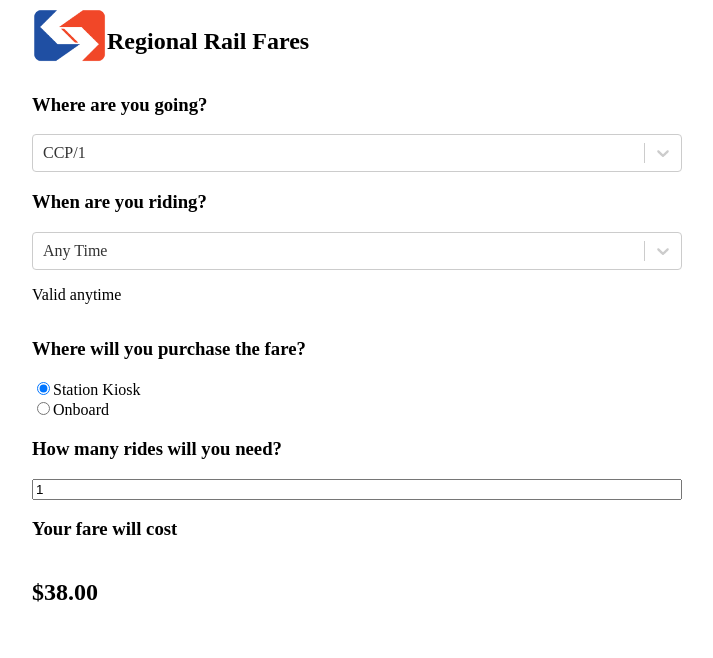
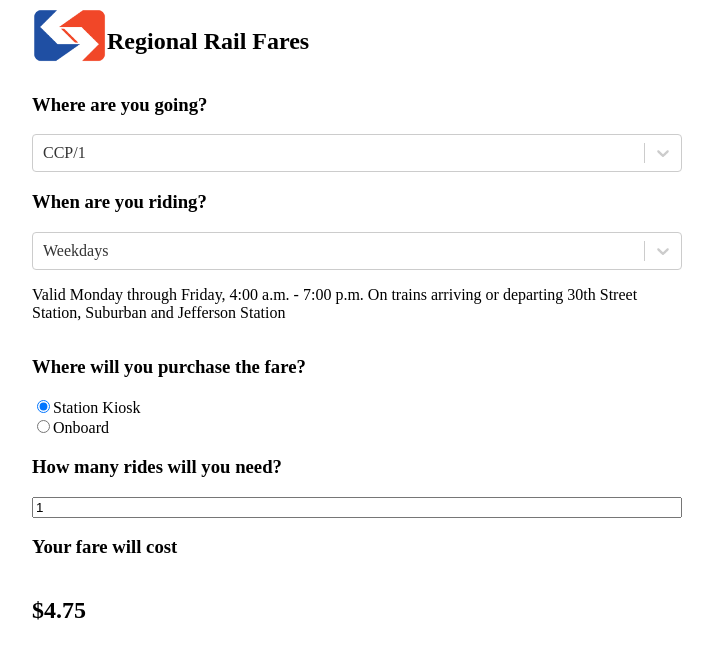
Before and after one commit to adamtang5/think_company_challenge_20220823, a React (Create React App) app: page / in a window 1280 px wide. Shown: the top 658 px of the page, without its empty margins (283-996 px from the left). Built offline with nearby package versions, Linux system fonts and the light colour scheme.

Commit message:
finished calculate function

```diff
--- a/src/components/Form.js
+++ b/src/components/Form.js
@@ -12,19 +12,15 @@ const zoneOptions = data.zones.map(zoneData => {
     return { value: zoneData.zone, label: zoneData.name }
 });
 
-const types = Object.keys(data.info).slice(0, 3);
+const types = Object.keys(data.info).slice(1, 3);   // `anytime` is not one of the selectable options
 const typeOptions = [
     {
-        label: "Any Time",
+        label: "Weekdays",
         value: types[0],
     },
     {
-        label: "Weekdays",
+        label: "Evenings / Weekends",
         value: types[1],
-    },
-    {
-        label: "Evenings / Weekends",
-        value: types[2],
     },
 ];
 
```
